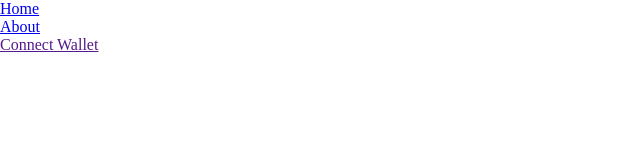
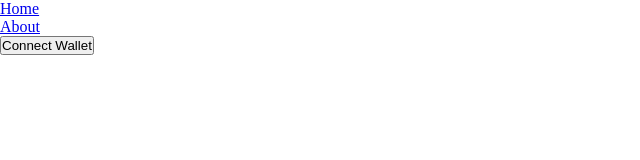
Before and after one commit to houzyk/web3-mock, a React (Vite) app in the folder interface/: page / in a window 1280 px wide. Shown: the top 160 px of the page, without its empty margins (0-640 px from the left). Built offline with nearby package versions, Linux system fonts and the light colour scheme.

Commit message:
ADD posibility to deal with cta in nav

```diff
--- a/interface/src/components/navbar/navbar.tsx
+++ b/interface/src/components/navbar/navbar.tsx
@@ -12,9 +12,10 @@ export interface NavBarPropsInterface {
   styleOveride?: string;
   navigations: {
     label: string;
-    path: string;
+    path?: string;
     className?: string;
     isinternal?: boolean;
+    isCTA?: boolean;
   }[];
 }
 
@@ -22,20 +23,37 @@ const Navbar: React.FunctionComponent<NavBarPropsInterface> = ({
   styleOveride,
   navigations
 }) => {
+
+  const LinkWrapper = React.memo<{path: string; label: string; isinternal: boolean;}>(({
+    path,
+    label,
+    isinternal
+  }) => (
+    isinternal ?
+      <NavLink to={path || ''}>
+        {label || ''}
+      </NavLink>
+      :
+      <a href={path || ''} target="_blank">
+        {label || ''}
+      </a>
+  ));
+
   return (
     <Style className={["nav-bar", styleOveride || ''].join(" ")}>
       <ul className="nav-bar-list">
-        {navigations && navigations.map((navigation, index) => (
+        {!!navigations && navigations.map((navigation, index) => (
           <li className={["nav-bar-list__link", navigation?.className || ''].join(" ")} key={index}>
-            {
-              navigation?.isinternal ?
-                <NavLink to={navigation?.path || ''}>
-                  {navigation?.label || ''}
-                </NavLink>
+            { navigation?.isCTA ?
+              <button className='nav-bar-list__cta'>
+                {navigation?.label || ''}
+              </button>
               :
-                <a href={navigation?.path || ''} target="_blank">
-                  {navigation?.label || ''}
-                </a>
+              <LinkWrapper
+                path={navigation?.path || ''}
+                label={navigation?.label || ''}
+                isinternal={navigation.isinternal || false}
+              />
             }
           </li>
         ))}
--- a/interface/src/main.tsx
+++ b/interface/src/main.tsx
@@ -38,7 +38,8 @@ const NavBarProps: NavBarPropsInterface = {
     },
     {
       label: 'Connect Wallet',
-      path: ""
+      path: "",
+      isCTA: true
     }
   ]
 }
```
